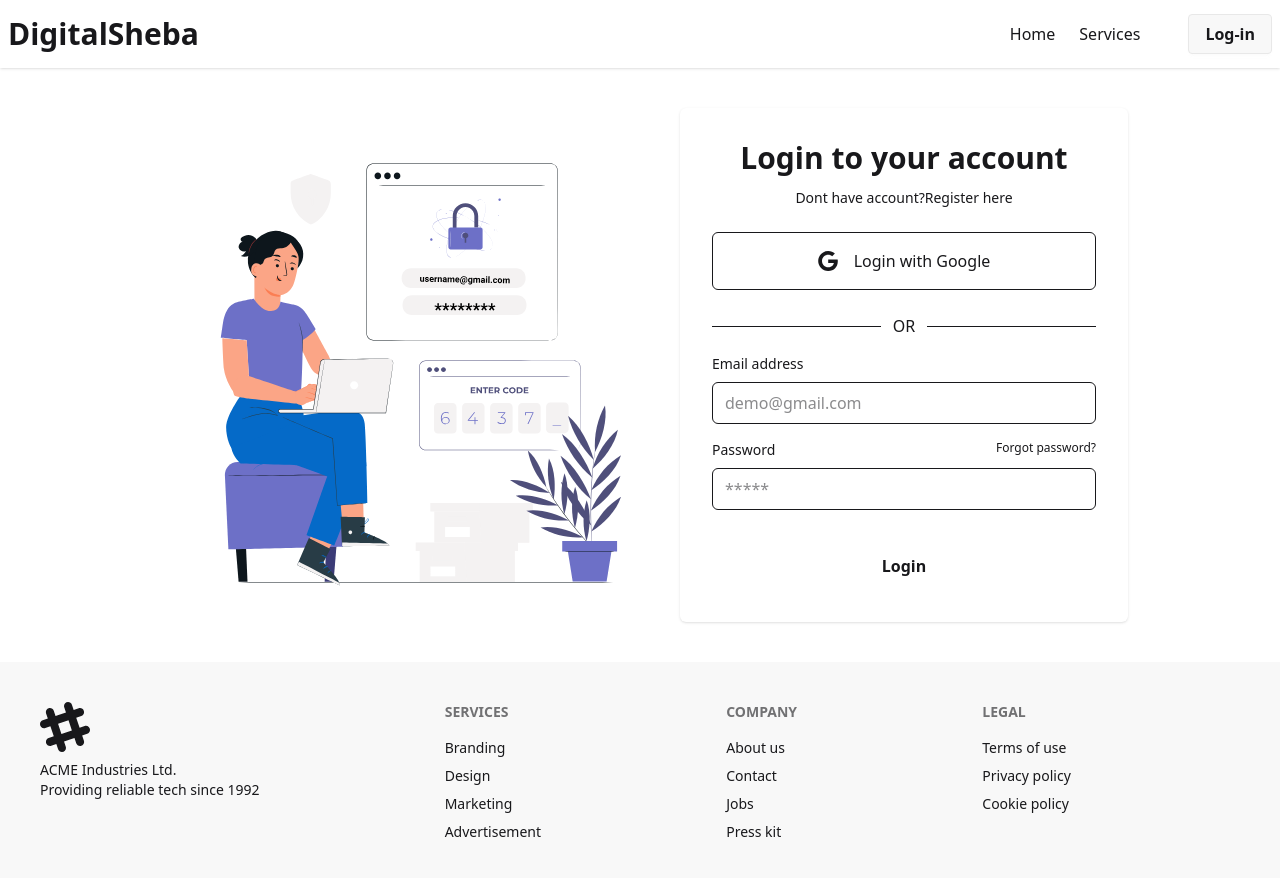
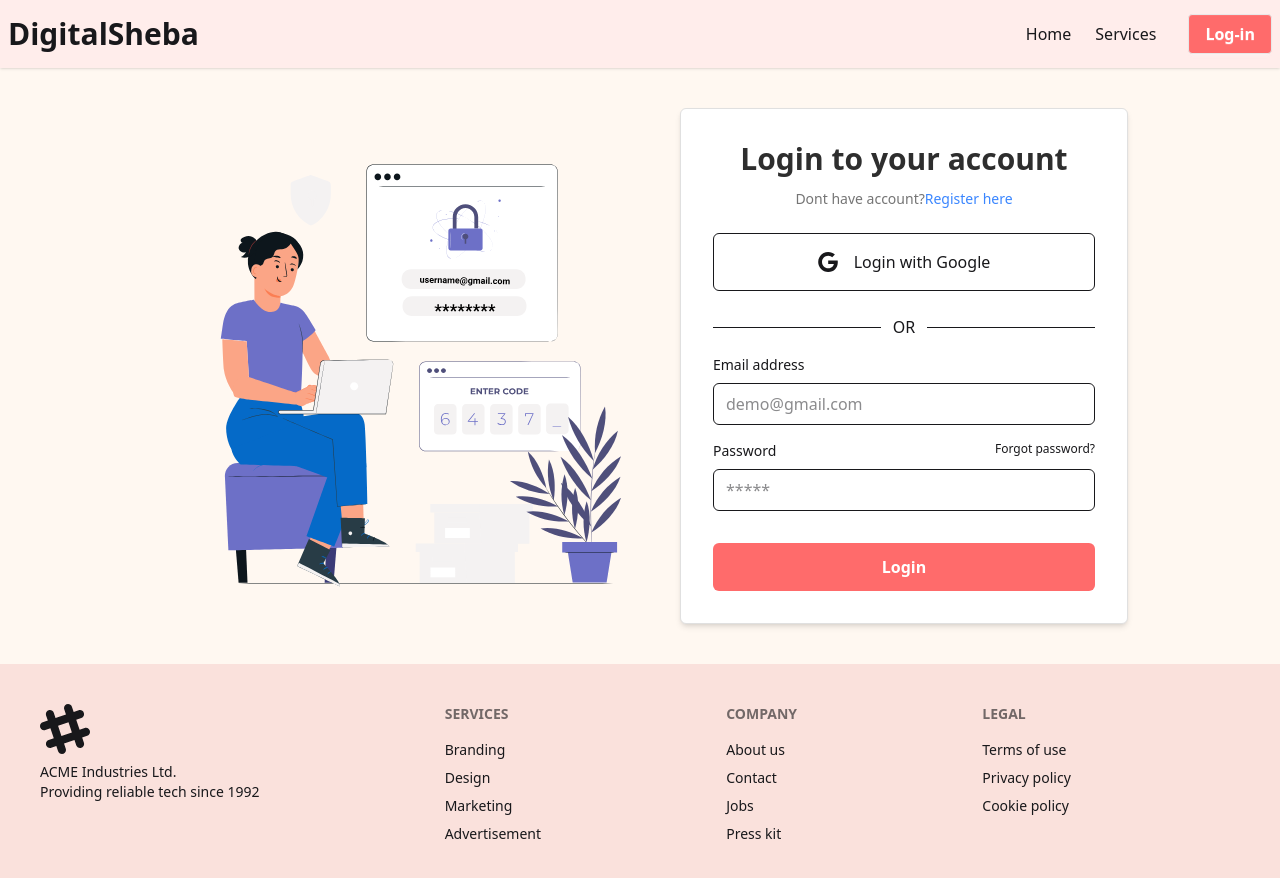
Before and after one commit to abdullahjim29/digital-sheba-client, a React (Vite) app: page /login in a window 1280 px wide. Shown: the top 878 px of the page. Built offline with nearby package versions, Linux system fonts and the light colour scheme; no server answers.

Commit message:
implement conditional rendering on navbar for logged in user and non-logged user with validation to register page to create new user

```diff
--- a/package.json
+++ b/package.json
@@ -17,6 +17,7 @@
     "match-sorter": "^8.0.1",
     "react": "^19.0.0",
     "react-dom": "^19.0.0",
+    "react-hot-toast": "^2.5.2",
     "react-router-dom": "^7.5.3",
     "sort-by": "^1.2.0",
     "tailwindcss": "^4.1.5"
--- a/src/components/Footer.jsx
+++ b/src/components/Footer.jsx
@@ -1,6 +1,6 @@
 const Footer = () => {
   return (
-    <footer className="footer sm:footer-horizontal bg-base-200 text-base-content p-10">
+    <footer className="footer sm:footer-horizontal bg-[#FAE1DC] text-base-content p-10">
       <aside>
         <svg
           width="50"
--- a/src/components/Navbar.jsx
+++ b/src/components/Navbar.jsx
@@ -1,18 +1,48 @@
 import { Link, NavLink } from "react-router-dom";
+import UseAuth from "../hooks/useAuth";
 
 const Navbar = () => {
+  const { user, logOutUser } = UseAuth();
+
+  const handleLogOutUser = () => {
+    logOutUser()
+    .then(() => {
+
+    })
+    .catch(() => {
+
+    })
+  }
+
   const navLinks = (
     <>
       <li>
-        <NavLink to={'/'}>Home</NavLink>
+        <NavLink to={"/"}>Home</NavLink>
       </li>
       <li>
         <NavLink>Services</NavLink>
       </li>
     </>
   );
+
+  const navlinks2 = (
+    <>
+      <li>
+        <NavLink to={"/add-to-service"}>Add Service</NavLink>
+      </li>
+      <li>
+        <NavLink to={"/manage-service"}>Manage Service</NavLink>
+      </li>
+      <li>
+        <NavLink to={"/booked-services"}>Booked-Services</NavLink>
+      </li>
+      <li>
+        <NavLink to={"/service-to-do"}>Service-To-Do</NavLink>
+      </li>
+    </>
+  );
   return (
-    <div className="shadow-sm bg-base-100">
+    <div className="shadow-sm bg-[#FFEDEB]">
       <div className="navbar max-w-7xl mx-auto">
         <div className="navbar-start">
           {/* menu for small devices */}
@@ -36,22 +66,82 @@ const Navbar = () => {
             </div>
             <ul
               tabIndex={0}
-            className="menu menu-sm dropdown-content bg-base-100 rounded-box z-1 mt-3 w-52 p-2 shadow"
+              className="menu menu-sm dropdown-content bg-[#ffedeb] rounded-box z-1 mt-3 w-52 p-2 shadow"
             >
+              {user && <div
+                tabIndex={0}
+                role="button"
+                className={`btn btn-ghost btn-circle avatar block md:hidden`}
+              >
+                <div className="w-10 rounded-full">
+                  <img
+                    alt=""
+                    src={user.photoURL}
+                    referrerPolicy='no-referrer'
+                  />
+                </div>
+              </div>}
               {navLinks}
+              {user && (
+                <ul className="menu menu-horizontal px-1">
+                  <li>
+                    <details>
+                      <summary>Dashboard</summary>
+                      <ul className="bg-[#ffedeb] rounded-t-none p-2 w-48">
+                        {navlinks2}
+                      </ul>
+                    </details>
+                  </li>
+                </ul>
+              )}
             </ul>
           </div>
-        <Link to={'/'} className="text-3xl font-semibold">DigitalSheba</Link>
+          <Link to={"/"} className="text-3xl font-semibold">
+            DigitalSheba
+          </Link>
         </div>
 
         {/* menu for large devices */}
-      <div className="navbar-end space-x-8">
+        <div className="navbar-end space-x-4">
           <div className="navbar-center hidden lg:flex">
             <ul className="menu menu-horizontal px-1 text-[1rem]">
               {navLinks}
             </ul>
+            {user && (
+              <ul className="menu menu-horizontal px-1">
+                <li>
+                  <details>
+                    <summary>Dashboard</summary>
+                    <ul className="bg-[#ffedeb] rounded-t-none p-2 w-40">
+                      {navlinks2}
+                    </ul>
+                  </details>
+                </li>
+              </ul>
+            )}
           </div>
-        <Link to={'/login'} className="btn text-[1rem]">Log-in</Link>
+          {user ? (
+            <>
+              <div
+                tabIndex={0}
+                role="button"
+                className={`btn btn-ghost btn-circle avatar hidden md:block`}
+              >
+                <div className="w-10 rounded-full">
+                  <img
+                    alt=""
+                    src={user.photoURL}
+                    referrerPolicy='no-referrer'
+                  />
+                </div>
+              </div>
+              <button onClick={handleLogOutUser} className="btn text-[1rem] bg-[#FF6B6B] text-white hover:bg-[#E63946]"><Link to={'/login'}>Log-out</Link></button>
+            </>
+          ) : (
+            <Link to={"/login"} className="btn text-[1rem] bg-[#FF6B6B] text-white hover:bg-[#E63946]">
+              Log-in
+            </Link>
+          )}
         </div>
       </div>
     </div>
--- a/src/context/AuthProvider.jsx
+++ b/src/context/AuthProvider.jsx
@@ -1,7 +1,8 @@
 import { useEffect, useState } from "react";
 import AuthContext from "./AuthContext";
-import { GoogleAuthProvider, createUserWithEmailAndPassword, onAuthStateChanged, signInWithEmailAndPassword, signInWithPopup } from "firebase/auth";
+import { GoogleAuthProvider, createUserWithEmailAndPassword, onAuthStateChanged, signInWithEmailAndPassword, signInWithPopup, signOut, updateProfile } from "firebase/auth";
 import auth from "../firebase/firebase.config";
+import { Toaster } from "react-hot-toast";
 
 const provider = new GoogleAuthProvider();
 
@@ -28,6 +29,18 @@ const AuthProvider = ({ children }) => {
       return signInWithEmailAndPassword(auth, email, password);
     }
 
+    // logout user
+    const logOutUser = () => {
+      setLoading(true);
+      return signOut(auth);
+    }
+
+    // update user profile
+    const updateUser = (User, updateInfo) => {
+      setLoading(true);
+      return updateProfile(User, updateInfo);
+    }
+
     // set observer to user
     useEffect(() => {
       const unSubscribe = onAuthStateChanged(auth, currentUser => {
@@ -47,11 +60,19 @@ const AuthProvider = ({ children }) => {
     loginWithGoogle,
     createNewUser,
     loginUser,
+    logOutUser,
+    updateUser,
     user,
     loading,
   };
   return (
-    <AuthContext.Provider value={authInfo}>{children}</AuthContext.Provider>
+    <AuthContext.Provider value={authInfo}>
+      {children}
+      <Toaster
+      position="top-right"
+      reverseOrder={false}
+      />
+    </AuthContext.Provider>
   );
 };
 
--- a/src/index.css
+++ b/src/index.css
@@ -1,2 +1,6 @@
 @import "tailwindcss";
 @plugin "daisyui";
+
+body{
+    background-color: #FFF8F1;
+}
--- a/src/main.jsx
+++ b/src/main.jsx
@@ -8,7 +8,8 @@ import AuthProvider from './context/AuthProvider'
 createRoot(document.getElementById('root')).render(
   <StrictMode>
     <AuthProvider>
-    <RouterProvider router={router}></RouterProvider>
+    <RouterProvider router={router}>
+    </RouterProvider>
     </AuthProvider>
   </StrictMode>,
 )
--- a/src/pages/Login.jsx
+++ b/src/pages/Login.jsx
@@ -2,24 +2,24 @@ import { Link } from "react-router-dom";
 import loginLottie from "../assets/lottieFiles/loginLottie.json";
 import Lottie from "lottie-react";
 import UseAuth from "../hooks/useAuth";
-
+import toast from "react-hot-toast";
 
 const Login = () => {
-  const {loginWithGoogle, loginUser} = UseAuth();
+  const { loginWithGoogle, loginUser } = UseAuth();
 
   // login with google
   const handleGoogleLogin = () => {
     loginWithGoogle()
-    .then(res => {
-      console.log(res.user);
+      .then((res) => {
+        toast.success('Login Succsessfull!')
       })
-    .catch(err => {
-      console.log(err);
-    })
-  }
+      .catch((err) => {
+        toast.error(err.message)
+      });
+  };
 
   // login with email and password
-  const handleLogin = e => {
+  const handleLogin = (e) => {
     e.preventDefault();
 
     const form = e.target;
@@ -27,30 +27,30 @@ const Login = () => {
     const password = form.password.value;
 
     loginUser(email, password)
-    .then(res => {
-      console.log(res.user);
+      .then((res) => {
+        toast.success('Login Succsessfull!')
       })
-    .catch(err => {
-      console.log(err.message);
-    })
-  }
+      .catch((err) => {
+        toast.error(err.message);
+      });
+  };
 
   return (
     <div className="my-10">
       <div className="flex flex-col lg:flex-row items-center gap-10">
         <div className="w-full md:w-1/2 flex flex-col items-center md:items-end">
-        <Lottie
-          animationData={loginLottie}
-          className="w-4/6"
-        ></Lottie>
+          <Lottie animationData={loginLottie} className="w-4/6"></Lottie>
         </div>
-      <div className="w-full max-w-md p-4 rounded-md shadow sm:p-8 bg-base-100  dark:text-gray-800">
-        <h2 className="mb-3 text-3xl font-semibold text-center">
+        <div className="w-full max-w-md p-4 rounded-md sm:p-8 bg-base-100  dark:text-gray-800 border border-[#E0E0E0] shadow-md">
+          <h2 className="mb-3 text-3xl font-bold text-center text-[#2E2E2E]">
             Login to your account
           </h2>
-        <p className="text-sm text-center dark:text-gray-600">
+          <p className="text-sm text-center text-[#757575]">
             Dont have account?
-          <Link to={"/register"} className="focus:underline hover:underline">
+            <Link
+              to={"/register"}
+              className="focus:underline hover:underline text-[#3A86FF]"
+            >
               Register here
             </Link>
           </p>
@@ -78,12 +78,9 @@ return (
           </div>
           <form onSubmit={handleLogin} className="space-y-8">
             <div className="space-y-4">
-
               {/* email */}
               <div className="space-y-2">
-              <label className="block text-sm">
-                Email address
-              </label>
+                <label className="block text-sm">Email address</label>
                 <input
                   type="email"
                   name="email"
@@ -93,12 +90,9 @@ return (
                 />
               </div>
               <div className="space-y-2">
-
                 {/* password */}
                 <div className="flex justify-between">
-                <label  className="text-sm">
-                  Password
-                </label>
+                  <label className="text-sm">Password</label>
                   <Link className="text-xs hover:underline dark:text-gray-600">
                     Forgot password?
                   </Link>
@@ -112,9 +106,7 @@ return (
                 />
               </div>
             </div>
-          <button
-            className="w-full px-8 py-3 font-semibold rounded-md dark:bg-blue-400 dark:text-gray-50 cursor-pointer"
-          >
+            <button className="w-full px-8 py-3 font-semibold rounded-md bg-[#FF6B6B] text-white hover:bg-[#E63946] cursor-pointer">
               Login
             </button>
           </form>
--- a/src/pages/Register.jsx
+++ b/src/pages/Register.jsx
@@ -2,8 +2,9 @@ import { Link } from "react-router-dom";
 import loginLottie from "../assets/lottieFiles/loginLottie.json";
 import Lottie from "lottie-react";
 import UseAuth from "../hooks/useAuth";
+import toast from "react-hot-toast";
 const Register = () => {
-  const {createNewUser, loginWithGoogle} = UseAuth();
+  const { createNewUser, loginWithGoogle, updateUser } = UseAuth();
 
   // create a new user with email and password
   const handleCreateUser = (e) => {
@@ -13,50 +14,66 @@ const Register = () => {
     const name = form.name.value;
     const email = form.email.value;
     const password = form.password.value;
+    const photo = form.photo.value;
+
+    if (typeof name !== "string" || !/^[A-Za-z\s'-]{2,50}$/.test(name.trim())) {
+      return toast.error("Please enter a valid name");
+    } else if (password.length < 6) {
+      return toast.error("Password should be more than 6 characters or longer");
+    }
+
+
+    const updateInfo = {
+      displayName: name,
+      photoURL: photo,
+    };
 
     createNewUser(email, password)
-    .then(res => {
-      console.log(res.user);
+      .then((res) => {
+        updateUser(res.user, updateInfo);
+        toast.success("Register succsessfull!");
       })
-    .catch(err => {
-      console.log(err.message);
-    })
-  }
+      .catch((err) => {
+        toast.error(err.message);
+      });
+  };
 
   // derect login with google
   const handleGoogleLogin = () => {
     loginWithGoogle()
-    .then(res => {
+      .then((res) => {
         console.log(res.user);
       })
-    .catch(err => {
+      .catch((err) => {
         console.log(err.message);
-    })
-  }
+      });
+  };
   return (
     <div className="my-10">
       <div className="flex flex-col lg:flex-row items-center gap-10">
         <div className="w-full md:w-1/2 flex flex-col items-center md:items-end">
           <Lottie animationData={loginLottie} className="w-5/6"></Lottie>
         </div>
-          <div className="w-full max-w-md p-4 rounded-md shadow sm:p-8 bg-base-100  dark:text-gray-800">
-            <h2 className="mb-3 text-3xl font-semibold text-center">
+        <div className="w-full max-w-md p-4 rounded-md shadow-md sm:p-8 bg-base-100  dark:text-gray-800 border border-[#E0E0E0]">
+          <h2 className="mb-3 text-3xl font-bold text-center text-[#2E2E2E]">
             Create your account
           </h2>
           <p className="text-sm text-center dark:text-gray-600">
             Already have an account?
             <Link
-                to={'/login'}
-                className="focus:underline hover:underline"
+              to={"/login"}
+              className="focus:underline hover:underline text-[#3A86FF]"
             >
               Login here
             </Link>
           </p>
+
+          {/* google login */}
           <div className="my-6 space-y-4">
             <button
               onClick={handleGoogleLogin}
               aria-label="Login with Google"
-                className="flex items-center justify-center w-full p-4 space-x-4 border rounded-md focus:ring-2 focus:ring-offset-1 dark:border-gray-600 focus:dark:ring-violet-600 cursor-pointer"
+              className="flex items-center justify-center w-full p-4 space-x-4 border rounded-md focus:ring-2 focus:ring-offset-1 dark:border-gray-600 focus:dark:ring-gray-400 cursor-pointer hover:bg-gray-50"
             >
               <svg
                 xmlns="http://www.w3.org/2000/svg"
@@ -75,48 +92,58 @@ const Register = () => {
           </div>
           <form onSubmit={handleCreateUser} className="space-y-8">
             <div className="space-y-4">
+              {/* name */}
               <div className="space-y-2">
-                  <label className="block text-sm">
-                    Name
-                  </label>
+                <label className="block text-sm">Name</label>
                 <input
-                    type="text"
                   name="name"
                   id="name"
                   placeholder="Your Name"
-                    className="w-full px-3 py-2 border rounded-md dark:border-gray-300 dark:text-gray-800 focus:dark:border-violet-600"
+                  className="w-full px-3 py-2 border rounded-md dark:border-gray-300 dark:text-gray-800 focus:dark:border-gray-400"
                 />
               </div>
+
+              {/* email */}
               <div className="space-y-2">
-                  <label className="block text-sm">
-                    Email
-                  </label>
+                <label className="block text-sm">Email</label>
                 <input
                   type="email"
                   name="email"
                   id="email"
                   placeholder="demo@gmail.com"
-                    className="w-full px-3 py-2 border rounded-md dark:border-gray-300 dark:text-gray-800 focus:dark:border-violet-600"
+                  className="w-full px-3 py-2 border rounded-md dark:border-gray-300 dark:text-gray-800 focus:dark:border-gray-400"
                 />
               </div>
+
+              {/* password */}
               <div className="space-y-2">
                 <div className="flex justify-between">
-                    <label className="text-sm">
-                      Password
-                    </label>
+                  <label className="text-sm">Password</label>
                 </div>
                 <input
                   type="password"
                   name="password"
                   id="password"
                   placeholder="*****"
-                    className="w-full px-3 py-2 border rounded-md dark:border-gray-300 dark:text-gray-800 focus:dark:border-violet-600"
+                  className="w-full px-3 py-2 border rounded-md dark:border-gray-300 dark:text-gray-800 focus:dark:border-gray-400"
+                />
+              </div>
+
+              {/* Photo URL */}
+              <div className="space-y-2">
+                <div className="flex justify-between">
+                  <label className="text-sm">Photo URL</label>
+                </div>
+                <input
+                  type="url"
+                  name="photo"
+                  id="photo"
+                  placeholder="*****"
+                  className="w-full px-3 py-2 border rounded-md dark:border-gray-300 dark:text-gray-800 focus:dark:border-gray-400"
                 />
               </div>
             </div>
-              <button
-                className="w-full px-8 py-3 font-semibold rounded-md dark:bg-blue-400 dark:text-gray-50 cursor-pointer"
-              >
+            <button className="w-full px-8 py-3 font-semibold rounded-md bg-[#FF6B6B] text-white hover:bg-[#E63946] cursor-pointer">
               Register
             </button>
           </form>
```
Also changed, not shown: 1 other file (tests, documents, lock files or other folders). Lines whose indentation alone changed are shown as unchanged.
